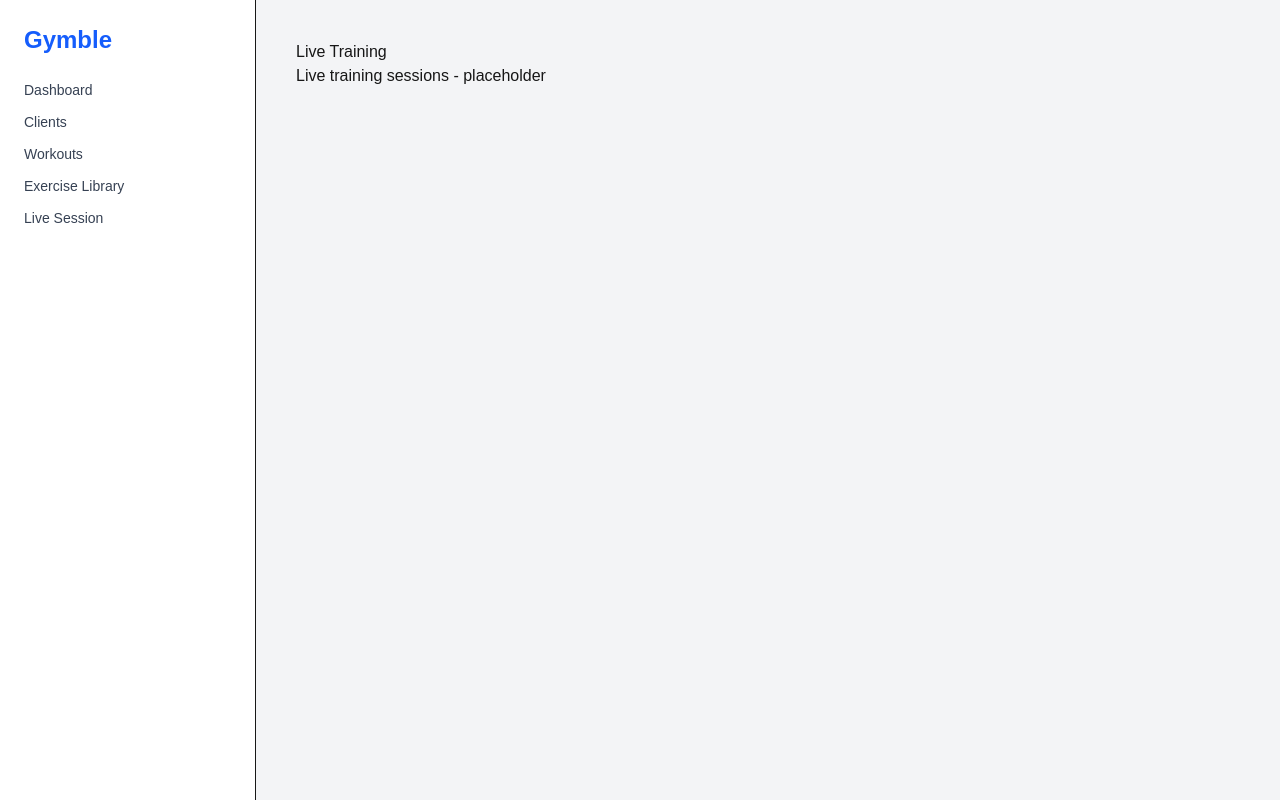
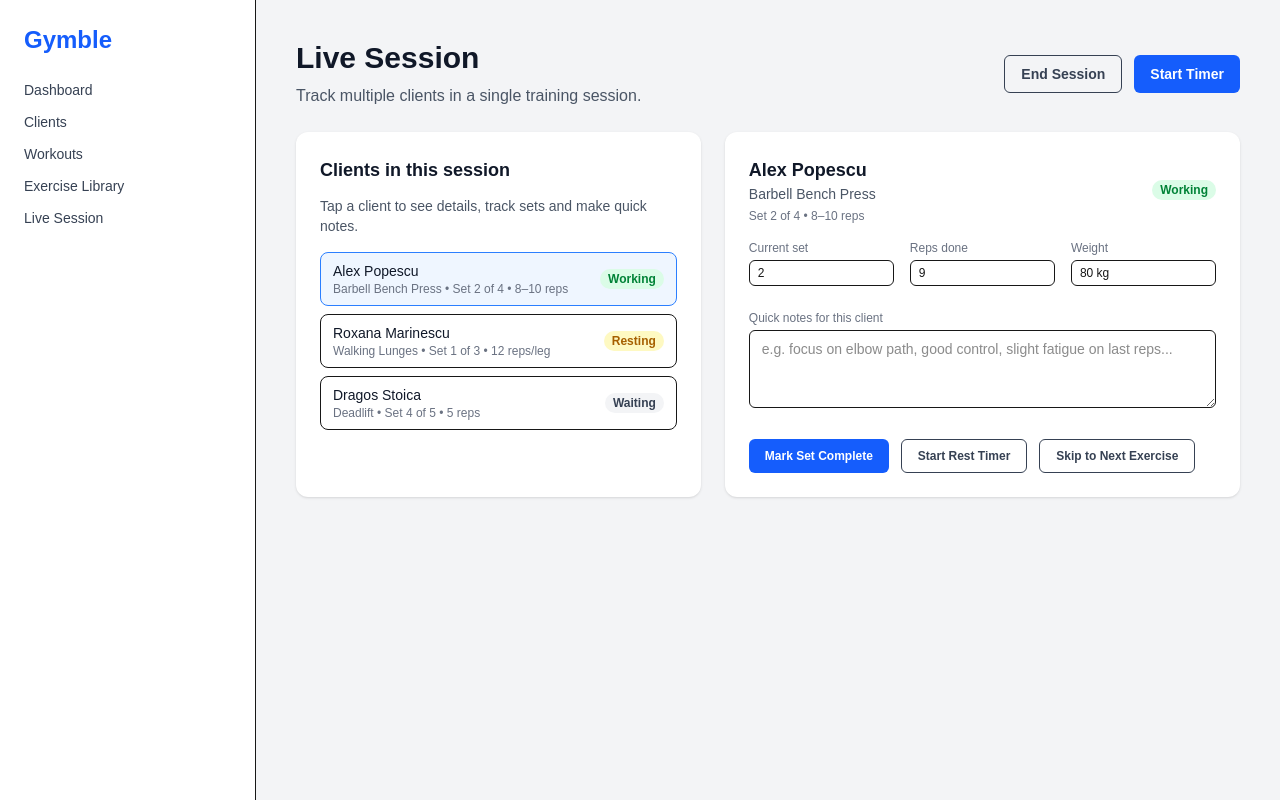
Before and after one commit to ravram89/gymble, a Next.js app in the folder gym-trainer-app/: page /live in a window 1280 px wide. Built offline with nearby package versions, Linux system fonts and the light colour scheme.

Commit message:
Add Live Session Mode UI with multi-client overview

```diff
--- a/gym-trainer-app/app/(trainer-layout)/live/page.tsx
+++ b/gym-trainer-app/app/(trainer-layout)/live/page.tsx
@@ -1,8 +1,189 @@
-export default function LivePage() {
+"use client";
+
+import { useState } from "react";
+
+type SessionClient = {
+  id: number;
+  name: string;
+  exercise: string;
+  setInfo: string;
+  status: "Working" | "Resting" | "Waiting";
+};
+
+const mockClients: SessionClient[] = [
+  {
+    id: 1,
+    name: "Alex Popescu",
+    exercise: "Barbell Bench Press",
+    setInfo: "Set 2 of 4 • 8–10 reps",
+    status: "Working",
+  },
+  {
+    id: 2,
+    name: "Roxana Marinescu",
+    exercise: "Walking Lunges",
+    setInfo: "Set 1 of 3 • 12 reps/leg",
+    status: "Resting",
+  },
+  {
+    id: 3,
+    name: "Dragos Stoica",
+    exercise: "Deadlift",
+    setInfo: "Set 4 of 5 • 5 reps",
+    status: "Waiting",
+  },
+];
+
+function StatusBadge({ status }: { status: SessionClient["status"] }) {
+  const styles: Record<SessionClient["status"], string> = {
+    Working: "bg-green-100 text-green-700",
+    Resting: "bg-yellow-100 text-yellow-700",
+    Waiting: "bg-gray-100 text-gray-700",
+  };
+
   return (
-    <div>
-      <h1>Live Training</h1>
-      <p>Live training sessions - placeholder</p>
+    <span
+      className={`inline-flex items-center rounded-full px-2 py-0.5 text-xs font-semibold ${styles[status]}`}
+    >
+      {status}
+    </span>
+  );
+}
+
+export default function LiveSessionPage() {
+  const [selectedId, setSelectedId] = useState<number>(mockClients[0]?.id ?? 0);
+
+  const selectedClient = mockClients.find((c) => c.id === selectedId);
+
+  return (
+    <div className="space-y-6">
+      {/* Header */}
+      <header className="flex items-center justify-between">
+        <div>
+          <h2 className="text-3xl font-semibold text-gray-900">Live Session</h2>
+          <p className="mt-2 text-gray-600">
+            Track multiple clients in a single training session.
+          </p>
+        </div>
+
+        <div className="flex gap-3">
+          <button className="rounded-md border px-4 py-2 text-sm font-semibold text-gray-700 hover:bg-gray-100">
+            End Session
+          </button>
+          <button className="rounded-md bg-blue-600 px-4 py-2 text-sm font-semibold text-white hover:bg-blue-500">
+            Start Timer
+          </button>
+        </div>
+      </header>
+
+      <section className="grid gap-6 lg:grid-cols-[minmax(0,1.1fr)_minmax(0,1.4fr)]">
+        {/* Left: Clients overview */}
+        <div className="rounded-xl bg-white shadow p-6">
+          <h3 className="text-lg font-semibold text-gray-900 mb-3">
+            Clients in this session
+          </h3>
+          <p className="text-sm text-gray-600 mb-4">
+            Tap a client to see details, track sets and make quick notes.
+          </p>
+
+          <ul className="space-y-2">
+            {mockClients.map((c) => (
+              <li
+                key={c.id}
+                onClick={() => setSelectedId(c.id)}
+                className={`flex cursor-pointer items-center justify-between rounded-lg border px-3 py-2 text-sm transition hover:bg-gray-50 ${
+                  c.id === selectedId ? "border-blue-500 bg-blue-50" : ""
+                }`}
+              >
+                <div>
+                  <p className="font-medium text-gray-900">{c.name}</p>
+                  <p className="text-xs text-gray-500">
+                    {c.exercise} • {c.setInfo}
+                  </p>
+                </div>
+                <StatusBadge status={c.status} />
+              </li>
+            ))}
+          </ul>
+        </div>
+
+        {/* Right: Selected client details */}
+        <div className="rounded-xl bg-white shadow p-6">
+          {selectedClient ? (
+            <>
+              <div className="flex items-center justify-between mb-4">
+                <div>
+                  <h3 className="text-lg font-semibold text-gray-900">
+                    {selectedClient.name}
+                  </h3>
+                  <p className="text-sm text-gray-600">
+                    {selectedClient.exercise}
+                  </p>
+                  <p className="mt-1 text-xs text-gray-500">
+                    {selectedClient.setInfo}
+                  </p>
+                </div>
+                <StatusBadge status={selectedClient.status} />
+              </div>
+
+              <div className="grid gap-4 md:grid-cols-3 mb-6">
+                <div>
+                  <label className="block text-xs text-gray-500">
+                    Current set
+                  </label>
+                  <input
+                    className="mt-1 w-full rounded-md border px-2 py-1 text-xs"
+                    defaultValue="2"
+                  />
+                </div>
+                <div>
+                  <label className="block text-xs text-gray-500">
+                    Reps done
+                  </label>
+                  <input
+                    className="mt-1 w-full rounded-md border px-2 py-1 text-xs"
+                    defaultValue="9"
+                  />
+                </div>
+                <div>
+                  <label className="block text-xs text-gray-500">Weight</label>
+                  <input
+                    className="mt-1 w-full rounded-md border px-2 py-1 text-xs"
+                    defaultValue="80 kg"
+                  />
+                </div>
+              </div>
+
+              <div className="mb-6">
+                <label className="block text-xs text-gray-500 mb-1">
+                  Quick notes for this client
+                </label>
+                <textarea
+                  className="w-full rounded-md border px-3 py-2 text-sm"
+                  rows={3}
+                  placeholder="e.g. focus on elbow path, good control, slight fatigue on last reps..."
+                />
+              </div>
+
+              <div className="flex flex-wrap gap-3">
+                <button className="rounded-md bg-blue-600 px-4 py-2 text-xs font-semibold text-white hover:bg-blue-500">
+                  Mark Set Complete
+                </button>
+                <button className="rounded-md border px-4 py-2 text-xs font-semibold text-gray-700 hover:bg-gray-100">
+                  Start Rest Timer
+                </button>
+                <button className="rounded-md border px-4 py-2 text-xs font-semibold text-gray-700 hover:bg-gray-100">
+                  Skip to Next Exercise
+                </button>
+              </div>
+            </>
+          ) : (
+            <p className="text-sm text-gray-500">
+              Select a client on the left to see their details.
+            </p>
+          )}
+        </div>
+      </section>
     </div>
-  )
+  );
 }
```
